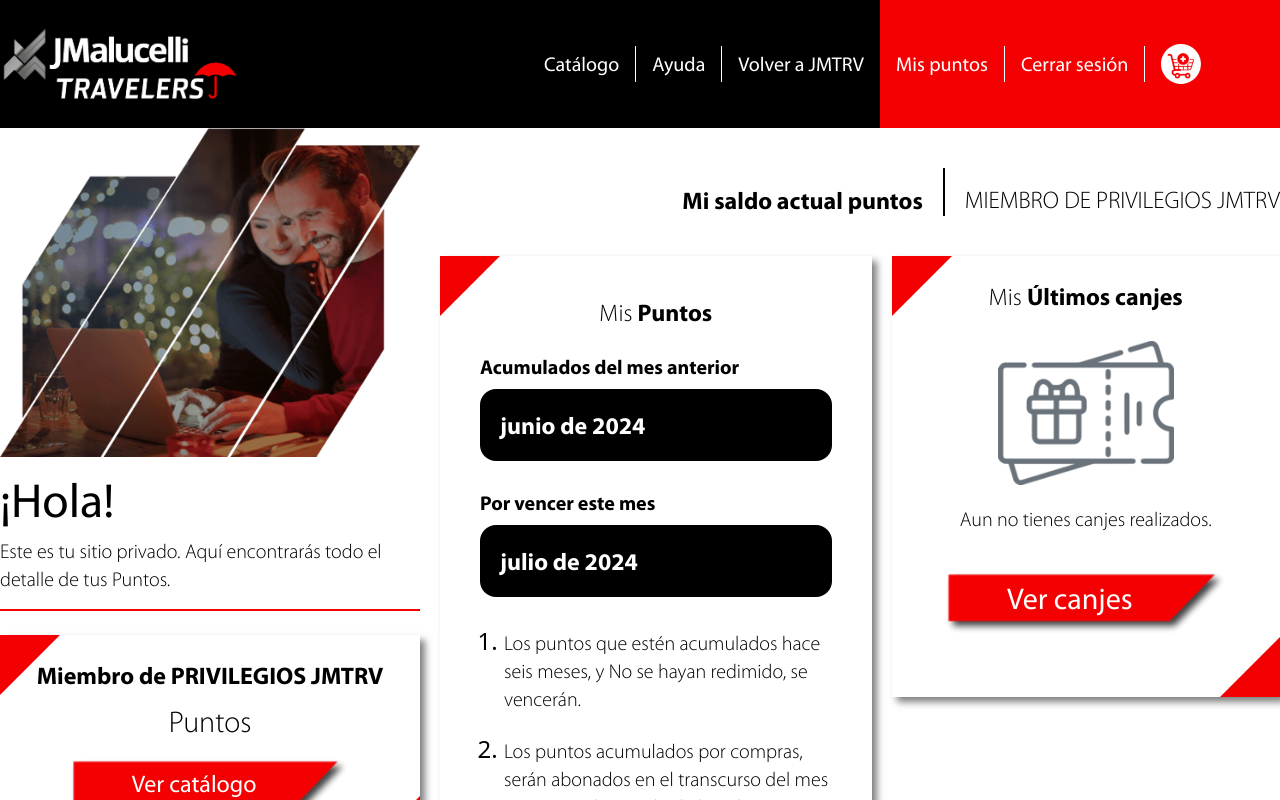
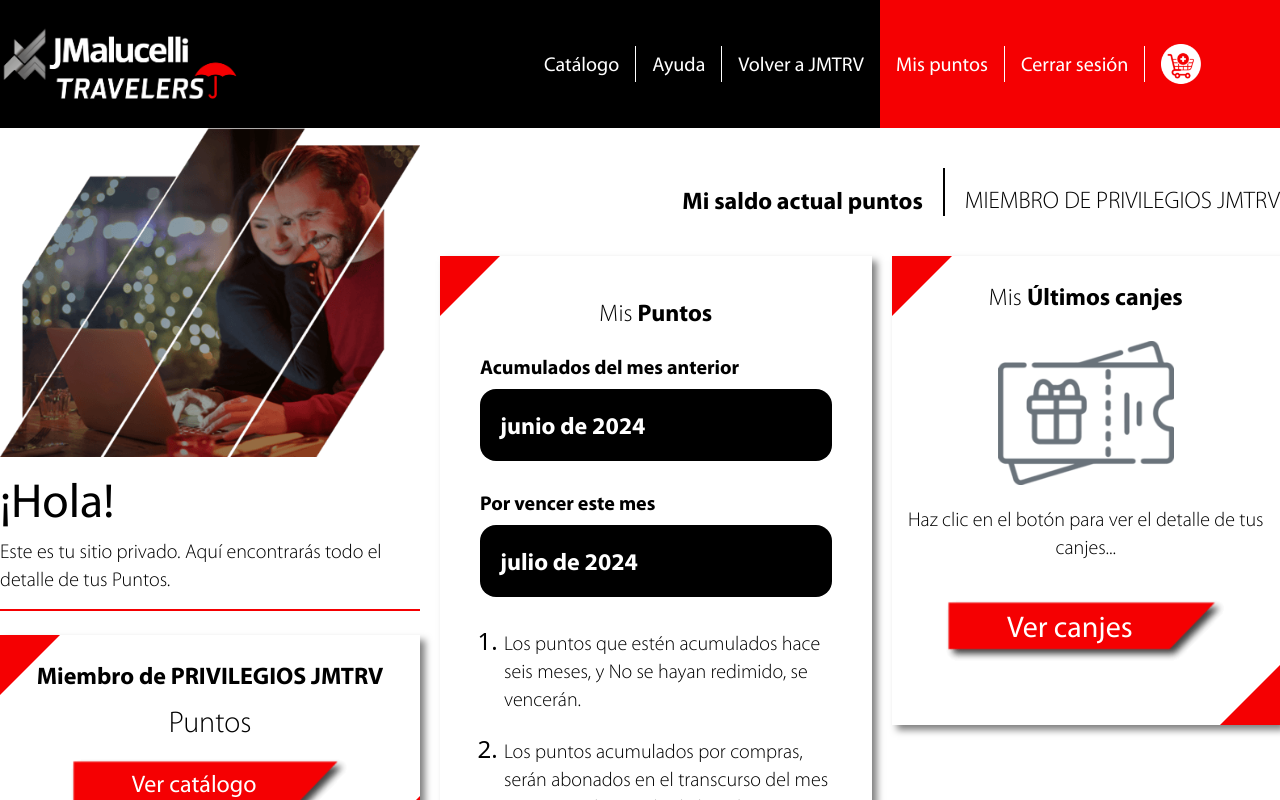
Before and after one commit to jaimechavesnodo/REP_FRONT_JM, an Angular app: page /mis-puntos in a window 1280 px wide. Shown: the top 800 px of the page. Built offline with nearby package versions, Linux system fonts and the light colour scheme; no server answers; sample sign-in values are in the browser's storage.

Commit message:
commit finish

```diff
--- a/src/app/features/my-exchanges/my-exchanges.component.html
+++ b/src/app/features/my-exchanges/my-exchanges.component.html
@@ -30,10 +30,10 @@
                 <article class="mb-10">
                     <div class="flex flex-col lg:flex-row justify-between pb-2 mb-3 border-b-2 border-red">
                         <h3 class="font-mp-bold text-2xl">Canje redimido</h3>
-                        <h3 class="font-mp-bold text-2xl">Fecha del canje: {{item.redemptionDate | date }}</h3>
+                        <h3 class="font-mp-bold text-2xl">Fecha del canje: {{item.redemptionDate}}</h3>
                     </div>
                     <p class="font-mp-regular mb-2 text-gray-secondary text-xl">Compra NO {{item.id}}</p>
-                    <p class="font-mp-regular mb-2 text-gray-secondary text-xl">Redimido el {{item.redemptionDate | date }}</p>
+                    <p class="font-mp-regular mb-2 text-gray-secondary text-xl">Redimido el {{item.redemptionDate}}</p>
                     <p class="font-mp-regular mb-2 text-gray-secondary text-xl">Orden redimida: {{item.orderName}}</p>
                     <p class="font-mp-regular mb-2 text-gray-secondary text-xl">Puntos: {{item.pointsProduct}}</p>
                 </article>
--- a/src/app/features/my-points/my-points.component.html
+++ b/src/app/features/my-points/my-points.component.html
@@ -47,7 +47,7 @@
                         <div class="jm-triangulo-bottom"></div>
                         <h2 class="font-mp-light text-2xl mb-7">Mis <strong class="font-mp-bold">Últimos canjes</strong></h2>
                         <img class="m-auto mb-5 w-44" src="assets/images/canjes.png" alt="">
-                        <p class="font-mp-light text-xl mb-5">Aun no tienes canjes realizados.</p>
+                        <p class="font-mp-light text-xl mb-5">Haz clic en el botón para ver el detalle de tus canjes...</p>
                         <div class="text-center">
                             <a class="bg-fondo-boton inline-block pl-16 pr-24 pt-3 pb-14 font-mp-regular text-white text-3xl mt-4 bg-no-repeat bg-contain scale-100 hover:scale-105 transition-transform" routerLink="/mis-canjes">Ver canjes</a>
                         </div>
```
